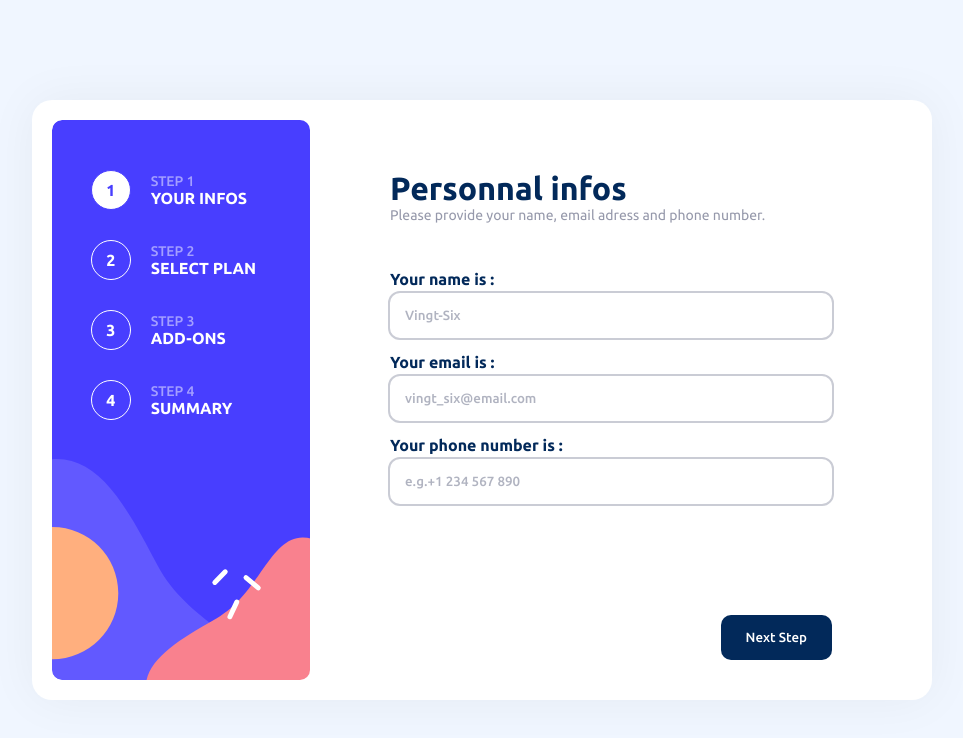
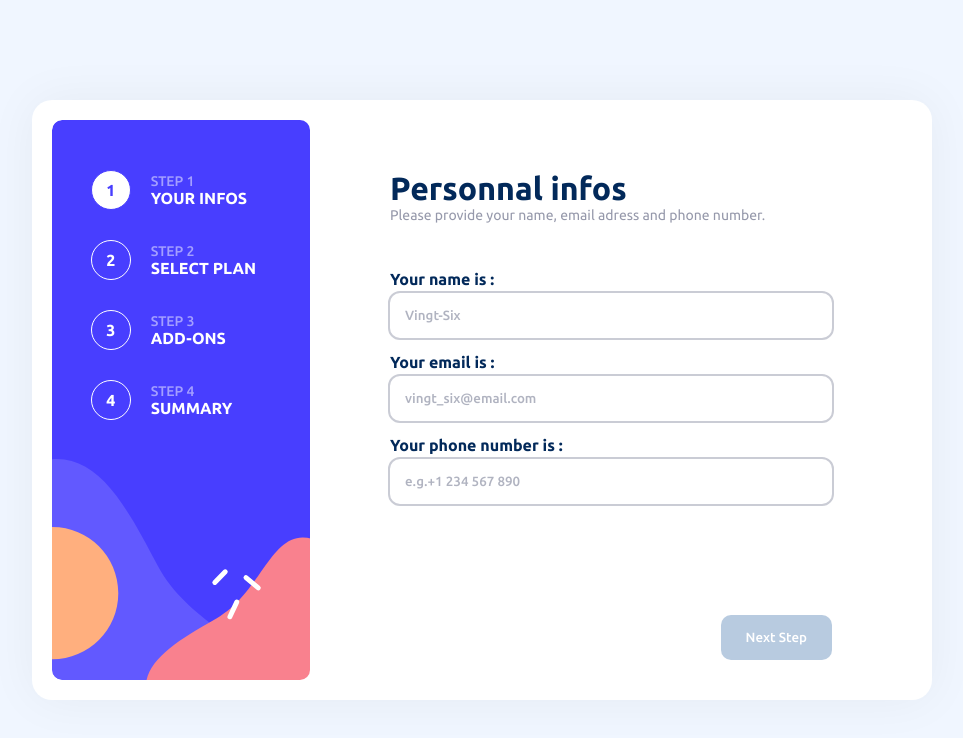
Before and after one commit to Chozen-Wealth/projet-state, a React (Vite) app: page / in a window 1280 px wide. Shown: the top 738 px of the page, without its empty margins (158-1121 px from the left). Built offline with nearby package versions, Linux system fonts and the light colour scheme.

Commit message:
Finish, manque plus que le responsive

```diff
--- a/src/components/infos/infos.css
+++ b/src/components/infos/infos.css
@@ -49,7 +49,13 @@
     border-radius: 10px;
     font-weight: 500;
     cursor: pointer;
+    transition: 0.3s ease;
 }
 .btnNext:hover {
     background-color: hsl(213, 100%, 27%);
 }
+.btnNext.disabled {
+    background-color: hsl(212, 39%, 80%);
+    color: rgb(255, 255, 255);
+    cursor: default;
+}
--- a/src/components/infos/infos.jsx
+++ b/src/components/infos/infos.jsx
@@ -23,7 +23,7 @@ export default function Infos({step, setStep, valueNom, setValueNom, valueMail,
             <input onChange={(e)=> setValueMail(e.target.value)} value={valueMail} className="inputInfos" type="text" placeholder="vingt_six@email.com" />
             <label className="labelInfos" htmlFor="">Your phone number is : {valueTel}</label>
             <input onChange={(e)=> setValueTel(e.target.value)} value={valueTel} className="inputInfos" type="text" placeholder="e.g.+1 234 567 890" />
-            <button onClick={()=> next()} className="btnNext">Next Step</button>
+            <button onClick={()=> next()} className={`btnNext ${!valueNom || !valueMail || !valueTel ? "disabled" : ""}`}>Next Step</button>
         </div>
     )
 }
--- a/src/components/plan/plan.css
+++ b/src/components/plan/plan.css
@@ -30,6 +30,7 @@
     justify-content: space-between;
     padding: 20px;
     cursor: pointer;
+    transition: 0.3s ease;
 }
 .cardPlan.active {
     border: 2px solid rgb(182, 104, 185);
--- a/src/components/plan/plan.jsx
+++ b/src/components/plan/plan.jsx
@@ -52,7 +52,7 @@ export default function Plan({yearly, setYearly, step, setStep, plan, setPlan}){
                 <div onClick={()=> {setYearly(!yearly)}} className="switch"><div className={`ball ${yearly === true ? "on" : ""}`}></div></div>
                 <span className={`${yearly === true ? "planChosen" : ""}`}>Yearly</span>
             </div>
-            <button onClick={()=> next()} className="btnNext">Next Step</button>
+            <button onClick={()=> next()} className={`btnNext ${!plan ? "disabled" : ""}`}>Next Step</button>
             <span onClick={()=> setStep("infos")} className="btnGoBack">Go Back</span>
         </div>
     )
--- a/src/components/sidebar/sidebar.css
+++ b/src/components/sidebar/sidebar.css
@@ -41,6 +41,7 @@
     align-items: center;
     color: white;
     font-weight: bold;
+    transition: 0.3s ease;
 }
 .optBubble.active {
     background-color: white;
--- a/src/components/summary/summary.css
+++ b/src/components/summary/summary.css
@@ -49,7 +49,6 @@
     width: 100%;
     display: flex;
     flex-direction: column;
-    padding-top: 20px;
     border-top: 2px solid rgba(128, 128, 128, 0.5);
 }
 .addon {
--- a/src/components/summary/summary.jsx
+++ b/src/components/summary/summary.jsx
@@ -4,6 +4,25 @@ export default function Summary({step, setStep, addons, plan, yearly, online, st
 
     let totalTout = 0
 
+    if (plan === "arcade") {
+        totalTout += yearly ? 90 : 9
+    }
+    if (plan === "advanced") {
+        totalTout += yearly ? 120 : 12
+    }
+    if (plan === "pro") {
+        totalTout += yearly ? 150 : 15
+    }
+
+    if (online) {
+        totalTout += yearly ? 10 : 1
+    }
+    if (storage) {
+        totalTout += yearly ? 20 : 2
+    }
+    if (custom) {
+        totalTout += yearly ? 20 : 2
+    }
 
     return(
         <div className="summary">
@@ -20,6 +39,7 @@ export default function Summary({step, setStep, addons, plan, yearly, online, st
                     {yearly === true ? (<span className="summaryPrixPlan">{plan === "arcade" ? "$90/yr" : plan === "advanced" ? "$120/yr" : plan === "pro" ? "$150/yr" : ""}</span>)
                     : (<span className="summaryPrixPlan">{plan === "arcade" ? "$9/mo" : plan === "advanced" ? "$12/mo" : plan === "pro" ? "$15/mo" : ""}</span>)}
                     </div>
+                {online || storage || custom ? (
                 <div className="divSummaryAddons">
                     {online ? (<div className="addon">
                         <span>Larger Storage</span>
@@ -39,6 +59,7 @@ export default function Summary({step, setStep, addons, plan, yearly, online, st
                     </div>)
                     : ""}
                 </div>
+                ): "" }
             </div>
             <div className="summaryBot">
                 <div className="divSummaryTotal">
```
